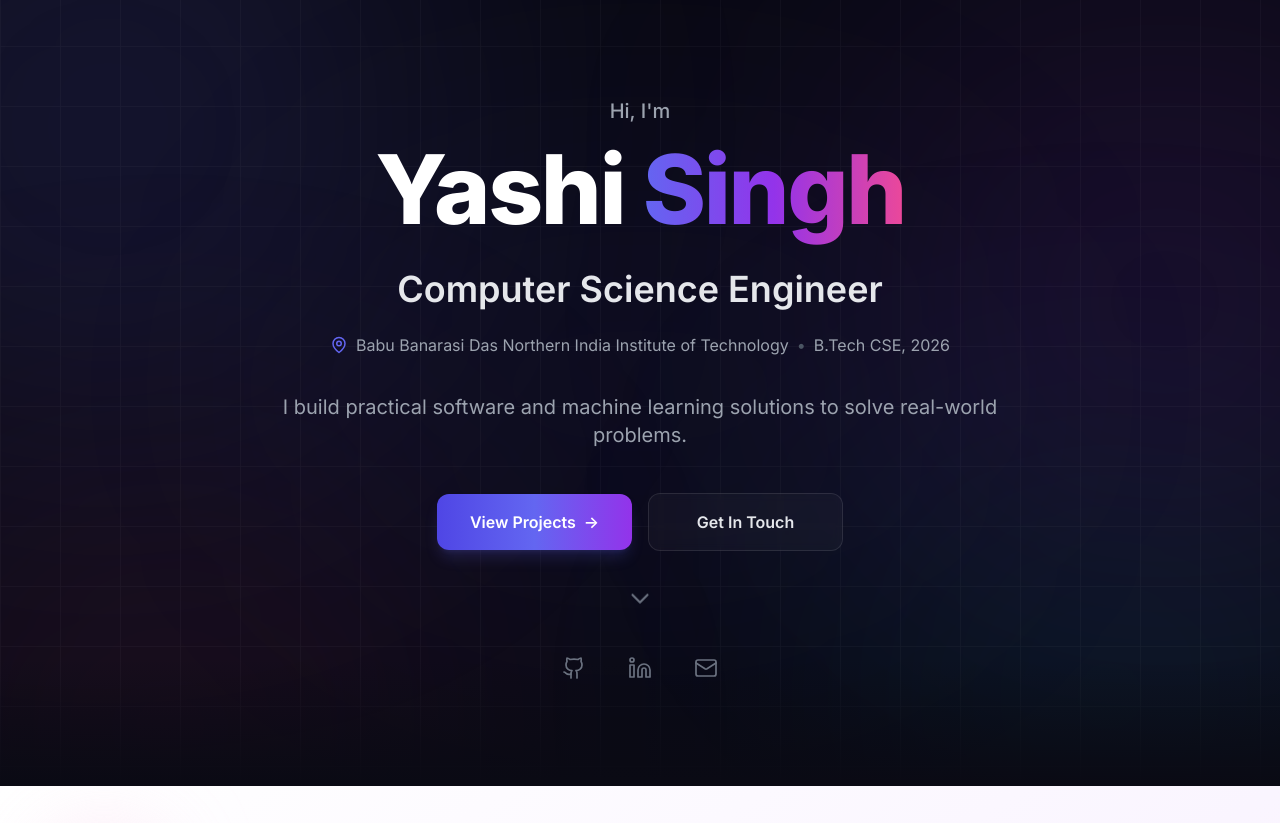
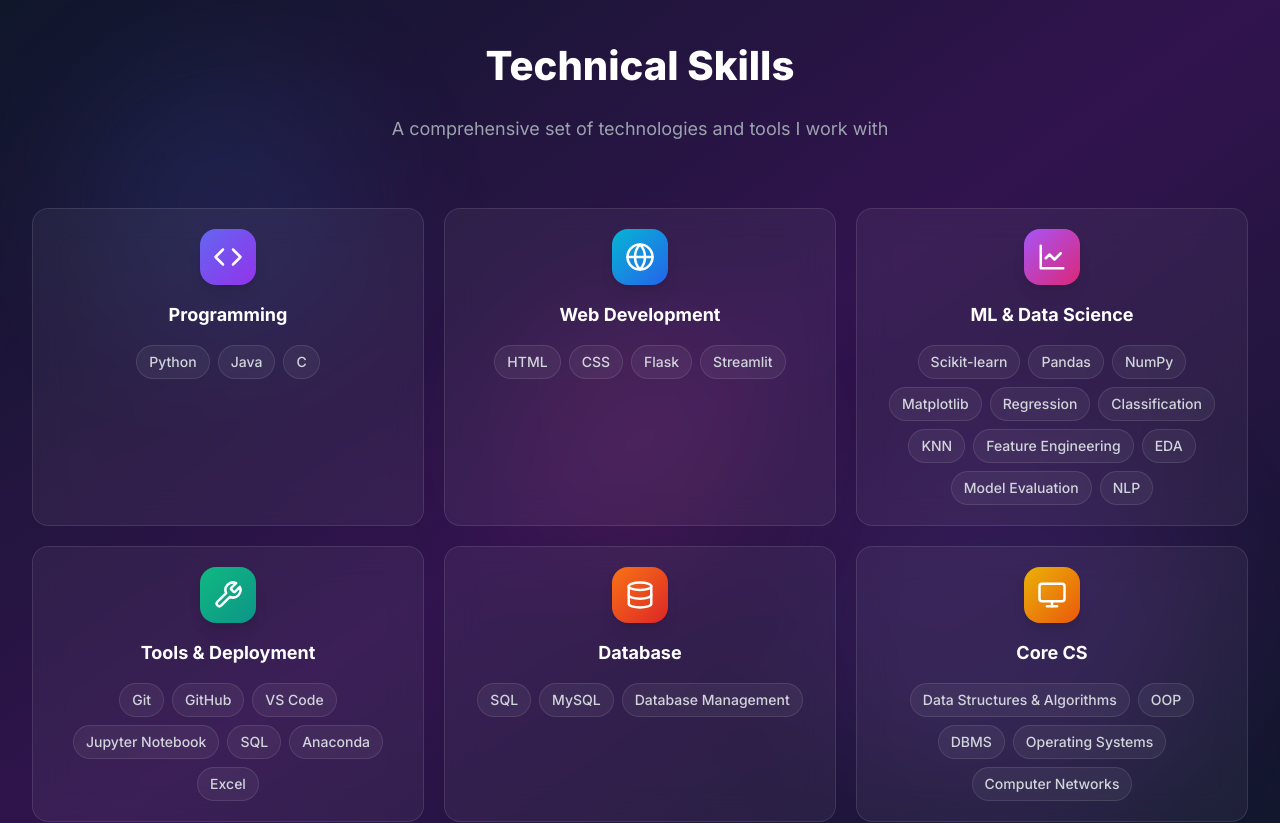
Before and after one commit to yashi1026/Portfolio, a Next.js app: page / in a window 1280 px wide. Shown: the part 1820-2643 px from the top of the page. Built offline with nearby package versions, Linux system fonts and the light colour scheme.

Commit message:
Refactor SkillsSection component and add skill groups

```diff
--- a/src/components/portfolio/SkillsSection.tsx
+++ b/src/components/portfolio/SkillsSection.tsx
@@ -1,385 +1,19 @@
 'use client';
 
-import { useEffect, useState } from 'react';
+interface SkillGroup {
+  title: string;
+  icon: React.ReactNode;
+  color: string;
+  gradient: string;
+  skills: string[];
+}
 
-export default function HeroSection() {
-  const [visible, setVisible] = useState(false);
-
-  useEffect(() => {
-    setVisible(true);
-  }, []);
-
-  const scrollToSection = (id: string) => {
-    const element = document.querySelector(id);
-
-    if (element) {
-      element.scrollIntoView({
-        behavior: 'smooth',
-        block: 'start',
-      });
-    }
-  };
-
-  return (
-    <section
-      id="home"
-      className="relative min-h-screen overflow-hidden bg-[#0a0a14] text-white"
-    >
-      {/* =====================================================
-          BACKGROUND
-      ====================================================== */}
-
-      {/* Main background */}
-      <div className="absolute inset-0 bg-[#0a0a14]" />
-
-      {/* Indigo glow - top left */}
-      <div
-        className="
-          absolute
-          -left-48
-          -top-40
-          h-[600px]
-          w-[600px]
-          rounded-full
-          bg-[#6366f1]/15
-          blur-[150px]
-        "
-      />
-
-      {/* Purple glow - top right */}
-      <div
-        className="
-          absolute
-          -right-40
-          top-10
-          h-[550px]
-          w-[550px]
-          rounded-full
-          bg-[#9333ea]/15
-          blur-[150px]
-        "
-      />
-
-      {/* Pink glow - bottom left */}
-      <div
-        className="
-          absolute
-          -bottom-48
-          -left-20
-          h-[500px]
-          w-[500px]
-          rounded-full
-          bg-[#ec4899]/10
-          blur-[150px]
-        "
-      />
-
-      {/* Cyan glow - bottom right */}
-      <div
-        className="
-          absolute
-          -bottom-40
-          -right-20
-          h-[500px]
-          w-[500px]
-          rounded-full
-          bg-[#06b6d4]/10
-          blur-[150px]
-        "
-      />
-
-      {/* Center glow */}
-      <div
-        className="
-          absolute
-          left-1/2
-          top-1/2
-          h-[450px]
-          w-[700px]
-          -translate-x-1/2
-          -translate-y-1/2
-          rounded-full
-          bg-[#6366f1]/5
-          blur-[130px]
-        "
-      />
-
-      {/* =====================================================
-          SUBTLE GRID
-      ====================================================== */}
-
-      <div
-        className="
-          pointer-events-none
-          absolute
-          inset-0
-          opacity-[0.035]
-          [background-image:linear-gradient(rgba(255,255,255,.8)_1px,transparent_1px),linear-gradient(90deg,rgba(255,255,255,.8)_1px,transparent_1px)]
-          [background-size:60px_60px]
-        "
-      />
-
-      {/* =====================================================
-          HERO CONTENT
-      ====================================================== */}
-
-      <div
-        className={`
-          relative
-          z-10
-          flex
-          min-h-screen
-          items-center
-          justify-center
-          px-5
-          pb-20
-          pt-24
-          text-center
-          transition-all
-          duration-1000
-          ${
-            visible
-              ? 'translate-y-0 opacity-100'
-              : 'translate-y-8 opacity-0'
-          }
-        `}
-      >
-        <div className="mx-auto flex w-full max-w-5xl flex-col items-center">
-
-          {/* =================================================
-              HELLO
-          ================================================== */}
-
-          <p
-            className="
-              mb-4
-              text-lg
-              font-medium
-              text-gray-400
-              sm:text-xl
-            "
-          >
-            Hi, I&apos;m
-          </p>
-
-          {/* =================================================
-              NAME
-          ================================================== */}
-
-          <h1
-            className="
-              text-6xl
-              font-extrabold
-              leading-none
-              tracking-tight
-              sm:text-7xl
-              md:text-8xl
-              lg:text-[96px]
-            "
-          >
-            <span className="text-white">
-              Yashi
-            </span>{' '}
-
-            <span
-              className="
-                bg-gradient-to-r
-                from-[#6366f1]
-                via-[#9333ea]
-                to-[#ec4899]
-                bg-clip-text
-                text-transparent
-              "
-            >
-              Singh
-            </span>
-          </h1>
-
-          {/* =================================================
-              ROLE
-          ================================================== */}
-
-          <h2
-            className="
-              mt-8
-              text-2xl
-              font-semibold
-              text-gray-200
-              sm:text-3xl
-              md:text-4xl
-            "
-          >
-            Computer Science Engineer
-          </h2>
-
-          {/* =================================================
-              EDUCATION
-          ================================================== */}
-
-          <div
-            className="
-              mt-6
-              flex
-              flex-wrap
-              items-center
-              justify-center
-              gap-2
-              text-sm
-              text-gray-400
-              sm:text-base
-            "
-          >
-            {/* Location icon */}
-
-            <svg
-              xmlns="http://www.w3.org/2000/svg"
-              width="18"
-              height="18"
-              viewBox="0 0 24 24"
-              fill="none"
-              stroke="currentColor"
-              strokeWidth="2"
-              strokeLinecap="round"
-              strokeLinejoin="round"
-              className="text-[#6366f1]"
-            >
-              <path d="M20 10c0 6-8 12-8 12S4 16 4 10a8 8 0 1 1 16 0Z" />
-              <circle cx="12" cy="10" r="3" />
-            </svg>
-
-            <span>
-              Babu Banarasi Das Northern India Institute of Technology
-            </span>
-
-            <span className="hidden text-gray-600 sm:inline">
-              •
-            </span>
-
-            <span>
-              B.Tech CSE, 2026
-            </span>
-          </div>
-
-          {/* =================================================
-              DESCRIPTION
-          ================================================== */}
-
-          <p
-            className="
-              mt-9
-              max-w-3xl
-              text-base
-              leading-8
-              text-gray-400
-              sm:text-lg
-              md:text-xl
-            "
-          >
-            I build practical software and machine learning
-            solutions to solve real-world problems.
-          </p>
-
-          {/* =================================================
-              BUTTONS
-          ================================================== */}
-
-          <div
-            className="
-              mt-11
-              flex
-              flex-col
-              items-center
-              justify-center
-              gap-4
-              sm:flex-row
-            "
-          >
-
-            {/* View Projects */}
-
-            <button
-              onClick={() => scrollToSection('#projects')}
-              className="
-                group
-                min-w-[195px]
-                rounded-xl
-                bg-gradient-to-r
-                from-[#4f46e5]
-                via-[#6366f1]
-                to-[#9333ea]
-                px-8
-                py-4
-                text-base
-                font-semibold
-                text-white
-                shadow-lg
-                shadow-indigo-500/20
-                transition-all
-                duration-300
-                hover:-translate-y-1
-                hover:shadow-xl
-                hover:shadow-indigo-500/30
-                active:scale-95
-              "
-            >
-              View Projects
-
-              <span
-                className="
-                  ml-2
-                  inline-block
-                  transition-transform
-                  duration-300
-                  group-hover:translate-x-1
-                "
-              >
-                →
-              </span>
-            </button>
-
-            {/* Get In Touch */}
-
-            <button
-              onClick={() => scrollToSection('#contact')}
-              className="
-                min-w-[195px]
-                rounded-xl
-                border
-                border-white/10
-                bg-white/[0.03]
-                px-8
-                py-4
-                text-base
-                font-semibold
-                text-gray-200
-                backdrop-blur-sm
-                transition-all
-                duration-300
-                hover:-translate-y-1
-                hover:border-[#6366f1]/50
-                hover:bg-[#6366f1]/10
-                active:scale-95
-              "
-            >
-              Get In Touch
-            </button>
-          </div>
-
-          {/* =================================================
-              SCROLL ARROW
-          ================================================== */}
-
-          <button
-            onClick={() => scrollToSection('#about')}
-            aria-label="Scroll to About section"
-            className="
-              mt-10
-              text-gray-500
-              transition-all
-              duration-300
-              hover:text-[#6366f1]
-            "
-          >
+const SKILL_GROUPS: SkillGroup[] = [
+  {
+    title: 'Programming',
+    color: '#6366f1',
+    gradient: 'from-indigo-500 to-purple-600',
+    icon: (
       <svg
         xmlns="http://www.w3.org/2000/svg"
         width="30"
@@ -387,146 +21,270 @@ export default function HeroSection() {
         viewBox="0 0 24 24"
         fill="none"
         stroke="currentColor"
-              strokeWidth="1.7"
+        strokeWidth="2"
         strokeLinecap="round"
         strokeLinejoin="round"
-              className="animate-bounce"
       >
-              <path d="m6 9 6 6 6-6" />
+        <path d="m16 18 6-6-6-6" />
+        <path d="m8 6-6 6 6 6" />
       </svg>
-          </button>
+    ),
+    skills: ['Python', 'Java', 'C'],
+  },
 
-          {/* =================================================
-              SOCIAL ICONS
-          ================================================== */}
-
-          <div className="mt-6 flex items-center gap-5">
-
-            {/* GitHub */}
-
-            <a
-              href="https://github.com/yashi1026"
-              target="_blank"
-              rel="noopener noreferrer"
-              aria-label="GitHub"
-              className="
-                rounded-lg
-                border
-                border-transparent
-                p-2.5
-                text-gray-500
-                transition-all
-                duration-300
-                hover:border-white/10
-                hover:bg-white/[0.04]
-                hover:text-white
-              "
-            >
+  {
+    title: 'Web Development',
+    color: '#06b6d4',
+    gradient: 'from-cyan-500 to-blue-600',
+    icon: (
       <svg
-                width="24"
-                height="24"
+        xmlns="http://www.w3.org/2000/svg"
+        width="30"
+        height="30"
         viewBox="0 0 24 24"
         fill="none"
         stroke="currentColor"
-                strokeWidth="1.7"
+        strokeWidth="2"
         strokeLinecap="round"
         strokeLinejoin="round"
       >
-                <path d="M15 22v-4a4.8 4.8 0 0 0-1-3.5c3 0 6-2 6-5.5.08-1.25-.27-2.48-1-3.5.28-1.15.28-2.35 0-3.5 0 0-1 0-3 1.5-2.64-.5-5.36-.5-8 0C6 2 5 2 5 2c-.3 1.15-.3 2.35 0 3.5A5.4 5.4 0 0 0 4 9c0 3.5 3 5.5 6 5.5-.39.49-.68 1.05-.85 1.65-.17.6-.22 1.23-.15 1.85v4" />
-                <path d="M9 18c-4.51 2-5-2-7-2" />
+        <circle cx="12" cy="12" r="10" />
+        <path d="M12 2a14.5 14.5 0 0 0 0 20 14.5 14.5 0 0 0 0-20" />
+        <path d="M2 12h20" />
       </svg>
-            </a>
+    ),
+    skills: ['HTML', 'CSS', 'Flask', 'Streamlit'],
+  },
 
-            {/* LinkedIn */}
-
-            <a
-              href="https://linkedin.com"
-              target="_blank"
-              rel="noopener noreferrer"
-              aria-label="LinkedIn"
-              className="
-                rounded-lg
-                border
-                border-transparent
-                p-2.5
-                text-gray-500
-                transition-all
-                duration-300
-                hover:border-white/10
-                hover:bg-white/[0.04]
-                hover:text-[#6366f1]
-              "
-            >
+  {
+    title: 'ML & Data Science',
+    color: '#9333ea',
+    gradient: 'from-purple-500 to-pink-600',
+    icon: (
       <svg
-                width="24"
-                height="24"
+        xmlns="http://www.w3.org/2000/svg"
+        width="30"
+        height="30"
         viewBox="0 0 24 24"
         fill="none"
         stroke="currentColor"
-                strokeWidth="1.7"
+        strokeWidth="2"
         strokeLinecap="round"
         strokeLinejoin="round"
       >
-                <path d="M16 8a6 6 0 0 1 6 6v7h-4v-7a2 2 0 0 0-2-2 2 2 0 0 0-2 2v7h-4v-7a6 6 0 0 1 6-6z" />
-                <rect width="4" height="12" x="2" y="9" />
-                <circle cx="4" cy="4" r="2" />
+        <path d="M3 3v18h18" />
+        <path d="m19 9-5 5-4-4-3 3" />
       </svg>
-            </a>
+    ),
+    skills: [
+      'Scikit-learn',
+      'Pandas',
+      'NumPy',
+      'Matplotlib',
+      'Regression',
+      'Classification',
+      'KNN',
+      'Feature Engineering',
+      'EDA',
+      'Model Evaluation',
+      'NLP',
+    ],
+  },
 
-            {/* Email */}
-
-            <a
-              href="mailto:yashisingh@email.com"
-              aria-label="Email"
-              className="
-                rounded-lg
-                border
-                border-transparent
-                p-2.5
-                text-gray-500
-                transition-all
-                duration-300
-                hover:border-white/10
-                hover:bg-white/[0.04]
-                hover:text-[#ec4899]
-              "
-            >
+  {
+    title: 'Tools & Deployment',
+    color: '#10b981',
+    gradient: 'from-emerald-500 to-teal-600',
+    icon: (
       <svg
-                width="24"
-                height="24"
+        xmlns="http://www.w3.org/2000/svg"
+        width="30"
+        height="30"
         viewBox="0 0 24 24"
         fill="none"
         stroke="currentColor"
-                strokeWidth="1.7"
+        strokeWidth="2"
         strokeLinecap="round"
         strokeLinejoin="round"
       >
-                <path d="m22 7-8.991 5.727a2 2 0 0 1-2.009 0L2 7" />
-                <rect x="2" y="4" width="20" height="16" rx="2" />
+        <path d="M14.7 6.3a1 1 0 0 0 0 1.4l1.6 1.6a1 1 0 0 0 1.4 0l3.77-3.77a6 6 0 0 1-7.94 7.94l-6.91 6.91a2.12 2.12 0 0 1-3-3l6.91-6.91a6 6 0 0 1 7.94-7.94l-3.76 3.76z" />
       </svg>
-            </a>
+    ),
+    skills: [
+      'Git',
+      'GitHub',
+      'VS Code',
+      'Jupyter Notebook',
+      'SQL',
+      'Anaconda',
+      'Excel',
+    ],
+  },
+
+  {
+    title: 'Database',
+    color: '#f97316',
+    gradient: 'from-orange-500 to-red-600',
+    icon: (
+      <svg
+        xmlns="http://www.w3.org/2000/svg"
+        width="30"
+        height="30"
+        viewBox="0 0 24 24"
+        fill="none"
+        stroke="currentColor"
+        strokeWidth="2"
+        strokeLinecap="round"
+        strokeLinejoin="round"
+      >
+        <ellipse cx="12" cy="5" rx="9" ry="3" />
+        <path d="M3 5v14c0 1.66 4.03 3 9 3s9-1.34 9-3V5" />
+        <path d="M3 12c0 1.66 4.03 3 9 3s9-1.34 9-3" />
+      </svg>
+    ),
+    skills: ['SQL', 'MySQL', 'Database Management'],
+  },
+
+  {
+    title: 'Core CS',
+    color: '#eab308',
+    gradient: 'from-yellow-500 to-orange-600',
+    icon: (
+      <svg
+        xmlns="http://www.w3.org/2000/svg"
+        width="30"
+        height="30"
+        viewBox="0 0 24 24"
+        fill="none"
+        stroke="currentColor"
+        strokeWidth="2"
+        strokeLinecap="round"
+        strokeLinejoin="round"
+      >
+        <rect x="2" y="3" width="20" height="14" rx="2" />
+        <path d="M8 21h8" />
+        <path d="M12 17v4" />
+      </svg>
+    ),
+    skills: [
+      'Data Structures & Algorithms',
+      'OOP',
+      'DBMS',
+      'Operating Systems',
+      'Computer Networks',
+    ],
+  },
+];
+
+export default function SkillsSection() {
+  return (
+    <section
+      id="skills"
+      className="py-12 bg-gradient-to-br from-slate-900 via-purple-900/50 to-slate-900 relative overflow-hidden"
+    >
+      {/* STATIC BACKGROUND */}
+      <div className="absolute inset-0 pointer-events-none">
+        <div className="absolute top-20 left-20 w-72 h-72 bg-blue-500/10 rounded-full blur-3xl" />
+
+        <div className="absolute bottom-20 right-20 w-96 h-96 bg-purple-500/10 rounded-full blur-3xl" />
+
+        <div className="absolute top-1/2 left-1/2 -translate-x-1/2 -translate-y-1/2 w-64 h-64 bg-pink-500/10 rounded-full blur-3xl" />
+      </div>
+
+      <div className="max-w-7xl mx-auto px-4 sm:px-6 lg:px-8 relative z-10">
+
+        {/* SECTION HEADER */}
+        <div className="section-header">
+
+          <h2 className="section-title text-white">
+            Technical Skills
+          </h2>
+
+          {/* Horizontal divider removed */}
+
+          <p className="section-subtitle text-gray-400">
+            A comprehensive set of technologies and tools I work with
+          </p>
 
         </div>
-        </div>
+
+        {/* SKILL CARDS */}
+        <div className="grid md:grid-cols-2 lg:grid-cols-3 gap-5 mt-6 mb-6">
+
+          {SKILL_GROUPS.map((group) => (
+            <div
+              key={group.title}
+              className="
+                relative
+                bg-white/5
+                backdrop-blur-lg
+                rounded-2xl
+                p-5
+                border
+                border-white/10
+              "
+            >
+
+              {/* STATIC ICON */}
+              <div className="flex justify-center mb-4">
+
+                <div
+                  className={`
+                    w-14
+                    h-14
+                    bg-gradient-to-br
+                    ${group.gradient}
+                    rounded-2xl
+                    flex
+                    items-center
+                    justify-center
+                    text-white
+                    shadow-lg
+                  `}
+                >
+                  {group.icon}
                 </div>
 
-      {/* =====================================================
-          BOTTOM FADE
-      ====================================================== */}
+              </div>
 
-      <div
+              {/* TITLE */}
+              <h3 className="text-lg font-bold text-white text-center mb-4">
+                {group.title}
+              </h3>
+
+              {/* SKILLS */}
+              <div className="flex flex-wrap gap-2 justify-center">
+
+                {group.skills.map((skill) => (
+                  <span
+                    key={skill}
                     className="
-          pointer-events-none
-          absolute
-          bottom-0
-          left-0
-          right-0
-          h-32
-          bg-gradient-to-t
-          from-[#0a0a14]
-          to-transparent
+                      inline-flex
+                      items-center
+                      justify-center
+                      px-3
+                      py-1.5
+                      rounded-full
+                      text-sm
+                      font-medium
+                      text-gray-300
+                      bg-white/5
+                      border
+                      border-white/10
                     "
-      />
+                  >
+                    {skill}
+                  </span>
+                ))}
+
+              </div>
+
+            </div>
+          ))}
+
+        </div>
+
+      </div>
     </section>
   );
 }
```
Lines whose indentation alone changed are shown as unchanged.
